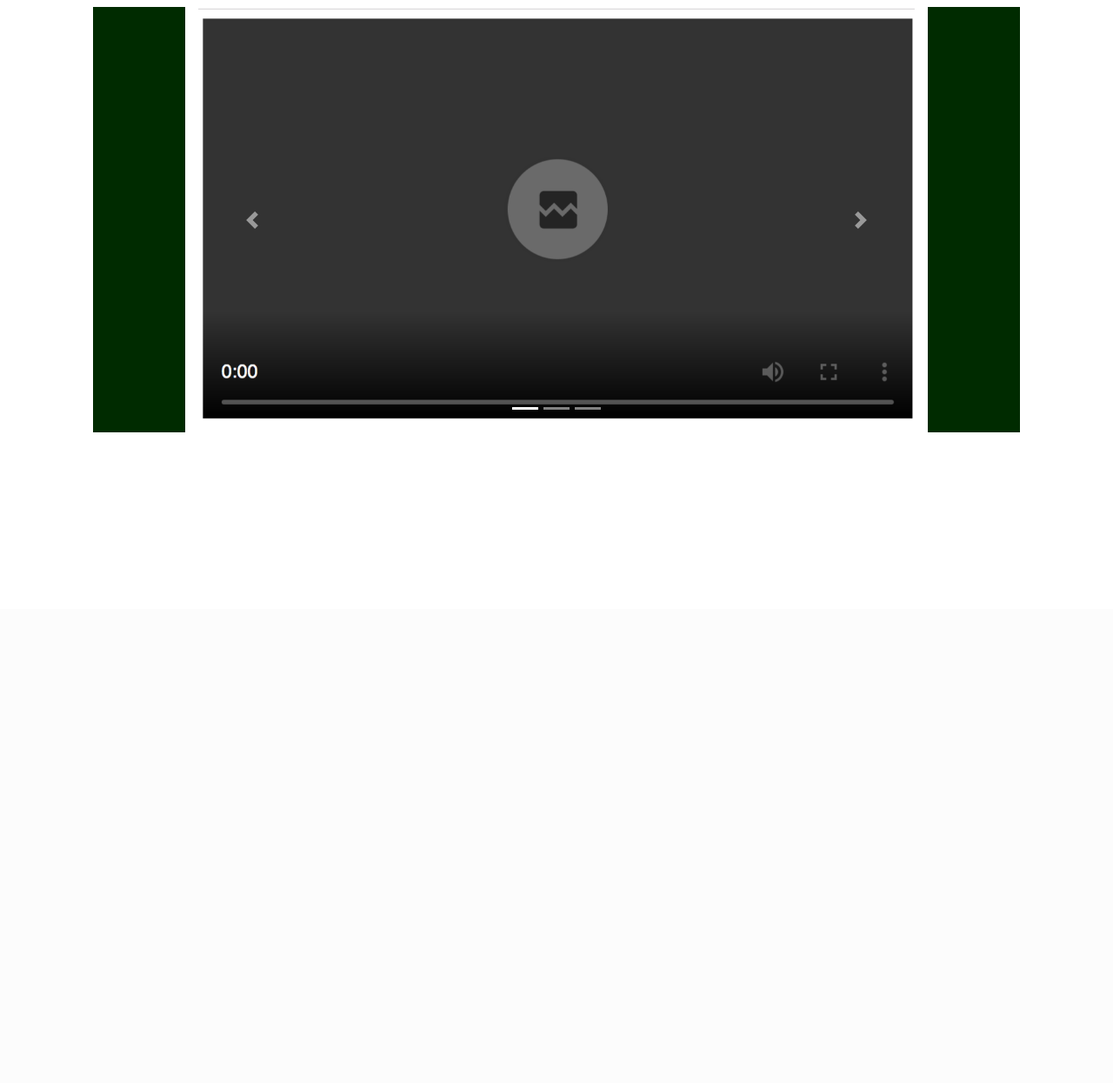
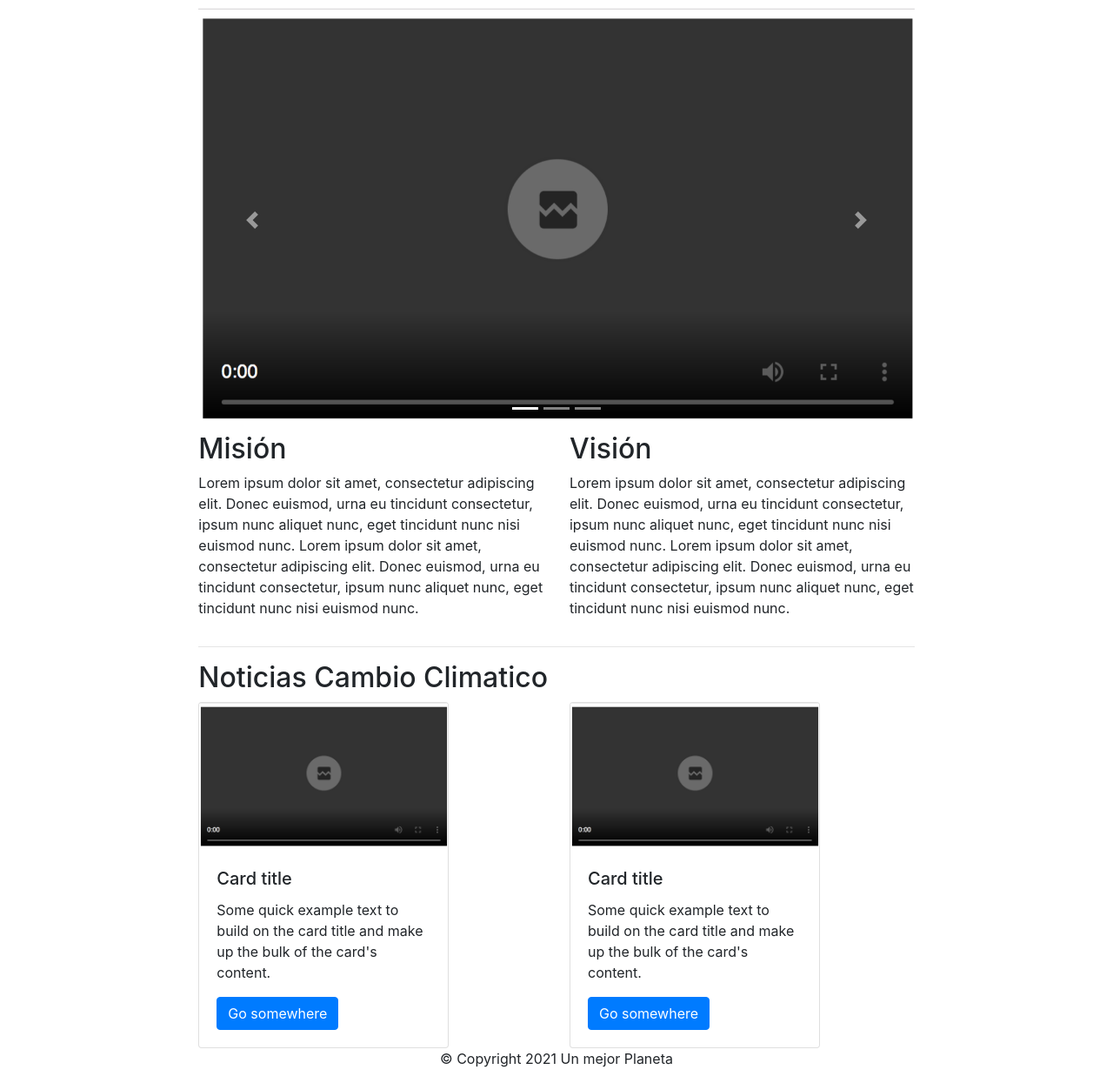
Before and after one commit to cristianMiranda-Oro/unmejorplaneta, a Django app: page / in a window 1280 px wide. Shown: the part 100-1345 px from the top of the page at 87% size. Before the commit the page ends 597 px from the top, so only its background shows below. Run offline with Django 4.2, Linux system fonts and the light colour scheme; some libraries are stand-ins or nearby versions.

Commit message:
indexV1.0 part1 footer

```diff
--- a/home/templates/base_plantilla.html
+++ b/home/templates/base_plantilla.html
@@ -25,7 +25,6 @@
 
     <body>
 
-
         <div class="container" style="max-width:100%;">
 
             <div class="row">
@@ -51,7 +50,6 @@
                         </div>
                     </nav>
 
-
                 </div>
                 <div class="col col-sm-1 ml-0" style="background:black;background:rgb(0,43,0);">
 
@@ -64,6 +62,25 @@
 
         {%block content%} {%endblock%}
 
+        <footer>
+            <div class="container">
+
+                <div class="row">
+
+
+                </div>
+
+
+                <div class="row justify-content-center">
+                    <div class="col-auto">
+                        <p>© Copyright 2021 Un mejor Planeta</p>
+                    </div>
+               </div>
+
+            </div>
+        </footer>
+
+
         <!-- Optional JavaScript -->
         <!-- jQuery first, then Popper.js, then Bootstrap JS -->
         <script src="https://code.jquery.com/jquery-3.2.1.slim.min.js" integrity="sha384-KJ3o2DKtIkvYIK3UENzmM7KCkRr/rE9/Qpg6aAZGJwFDMVNA/GpGFF93hXpG5KkN" crossorigin="anonymous"></script>
--- a/home/templates/home/index.html
+++ b/home/templates/home/index.html
@@ -21,11 +21,12 @@
 <div class="container mt-2 ml-0 mr-0" style="max-width:100%;">
 
     <div class="row justify-content-center">
-        <div class="col col-sm-1" style="background:rgb(0,43,0);">
+
+        <div class="col-12 col-sm-1" style="background:white">
 
         </div>
 
-        <div class="col col-sm-8">
+        <div class="col-12 col-sm-8">
 
             <div id="carouselExampleIndicators" class="carousel slide" data-ride="carousel">
                 <ol class="carousel-indicators">
@@ -58,12 +59,91 @@
 
         </div>
 
-        <div class="col col-sm-1" style="background:rgb(0,43,0);">
+        <div class="col-12 col-sm-1" style="background:white;">
 
         </div>
 
+    </div>
+
+    <div class="row">
+
+      <div class="col-12 col-sm-4 offset-sm-2">
+        <h2>Misión</h2>
+        <p>
+            Lorem ipsum dolor sit amet, consectetur adipiscing elit. Donec euismod, urna eu tincidunt consectetur, ipsum nunc aliquet nunc, eget tincidunt nunc nisi euismod nunc.
+            Lorem ipsum dolor sit amet, consectetur adipiscing elit. Donec euismod, urna eu tincidunt consectetur, ipsum nunc aliquet nunc, eget tincidunt nunc nisi euismod nunc.
+        </p>
+      </div>
+
+      <div class="col-12 col-sm-4">
+        <h2>Visión</h2>
+        <p>
+            Lorem ipsum dolor sit amet, consectetur adipiscing elit. Donec euismod, urna eu tincidunt consectetur, ipsum nunc aliquet nunc, eget tincidunt nunc nisi euismod nunc.
+            Lorem ipsum dolor sit amet, consectetur adipiscing elit. Donec euismod, urna eu tincidunt consectetur, ipsum nunc aliquet nunc, eget tincidunt nunc nisi euismod nunc.
+        </p>
+      </div>
+
+      <div class="col-12 col-sm-2">
+
+      </div>
+
 
     </div>
+
+
+    <div class="row justify-content-center">
+
+      <div class="col col-sm-8" style="">
+        <hr>
+      </div>
+
+    </div>
+
+    <div class="row justify-content-center">
+
+      <div class="col col-sm-8">
+        <h2>Noticias Cambio Climatico</h2>
+      </div>
+
+    </div>
+
+    <div class="row">
+
+      <div class="col-12 col-sm-4 offset-sm-2">
+        <div class="card" style="width: 18rem;">
+          <img class="card-img-top" src="{% static 'images/videobroken.png' %}" alt="Card image cap">
+          <div class="card-body">
+            <h5 class="card-title">Card title</h5>
+            <p class="card-text">Some quick example text to build on the card title and make up the bulk of the card's content.</p>
+            <a href="#" class="btn btn-primary">Go somewhere</a>
+          </div>
+        </div>
+
+      </div>
+
+      <div class="col-12 col-sm-4">
+
+        <div class="card" style="width: 18rem;">
+          <img class="card-img-top" src="{% static 'images/videobroken.png' %}" alt="Card image cap">
+          <div class="card-body">
+            <h5 class="card-title">Card title</h5>
+            <p class="card-text">Some quick example text to build on the card title and make up the bulk of the card's content.</p>
+            <a href="#" class="btn btn-primary">Go somewhere</a>
+          </div>
+        </div>
+
+      </div>
+
+      <div>
+
+      </div>
+
+    </div>
+
+
+
+
+
 </div>
 
 
```
